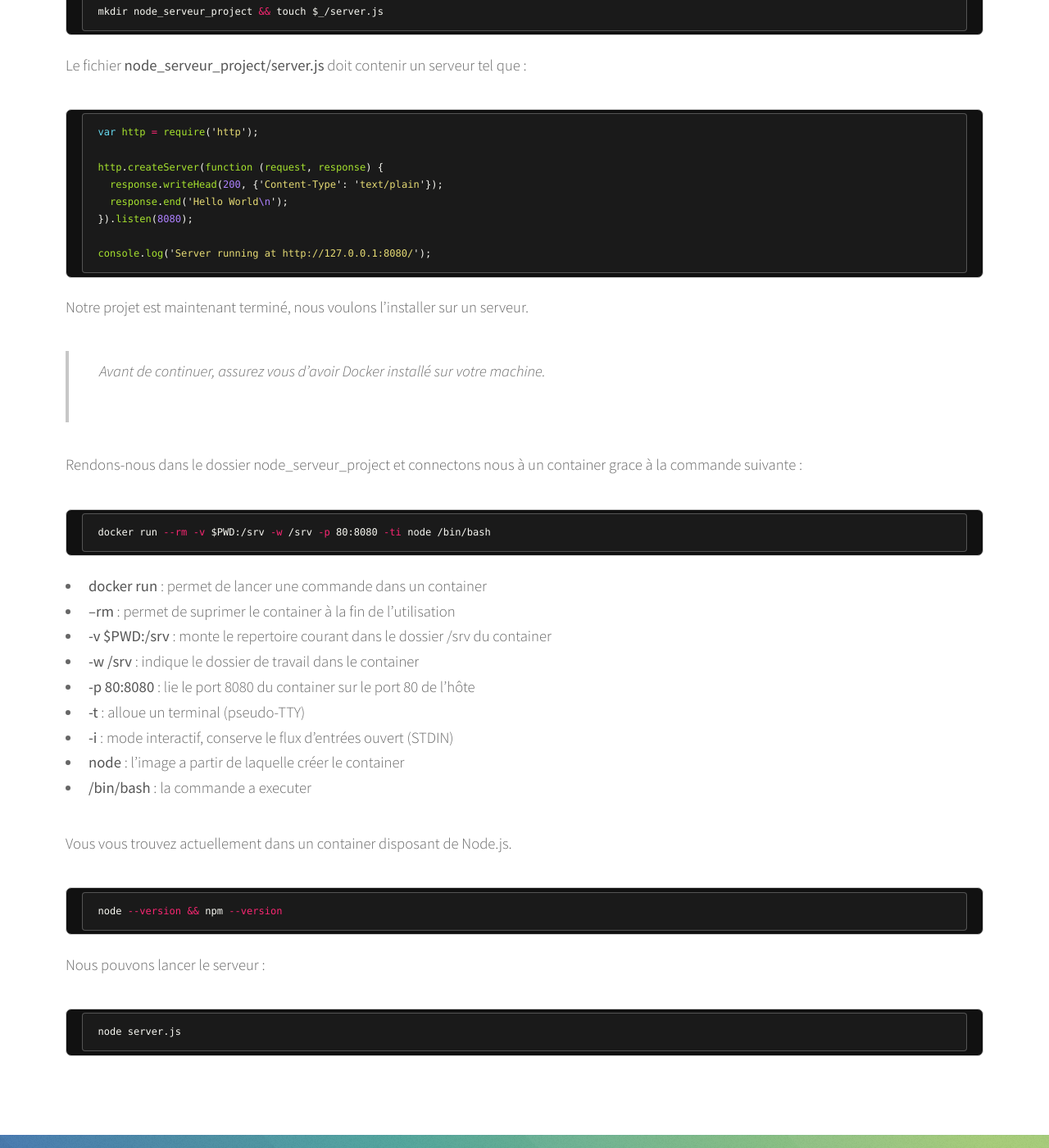
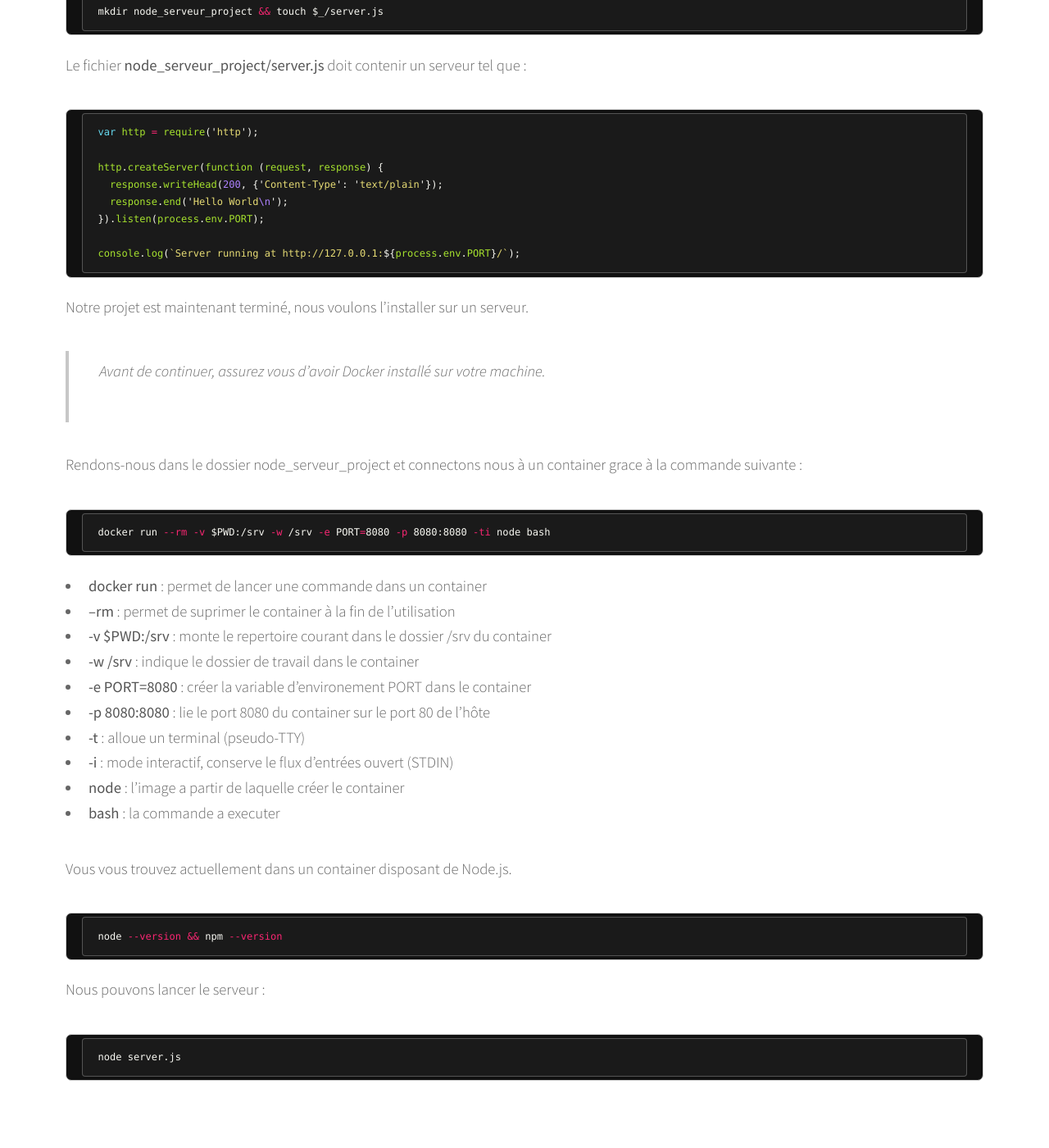
Before and after one commit to rflavien/rflavien.github.io, a Jekyll site: the page built from _posts/2015-12-25-Mise-en-place-serveur-nodejs-avec-docker.markdown, in a window 1280 px wide and 1400 px high, scrolled down 646 px. Shown: the whole window at 82% size. Built offline with Jekyll 4.4.1, drawn with Linux system fonts in a browser that asks for light colours; nearby versions of some CDN libraries; library files that are not in the unit come from our copies.

Commit message:
node docker update

```diff
--- a/_posts/2015-12-25-Mise-en-place-serveur-nodejs-avec-docker.markdown
+++ b/_posts/2015-12-25-Mise-en-place-serveur-nodejs-avec-docker.markdown
@@ -19,9 +19,9 @@ var http = require('http');
 http.createServer(function (request, response) {
   response.writeHead(200, {'Content-Type': 'text/plain'});
   response.end('Hello World\n');
-}).listen(8080);
+}).listen(process.env.PORT);
 
-console.log('Server running at http://127.0.0.1:8080/');
+console.log(`Server running at http://127.0.0.1:${process.env.PORT}/`);
 {% endhighlight %}
 
 Notre projet est maintenant terminé, nous voulons l'installer sur un serveur.
@@ -31,18 +31,19 @@ Notre projet est maintenant terminé, nous voulons l'installer sur un serveur.
 Rendons-nous dans le dossier node_serveur_project et connectons nous à un container grace à la commande suivante :
 
 {% highlight bash %}
-docker run --rm -v $PWD:/srv -w /srv -p 80:8080 -ti node /bin/bash
+docker run --rm -v $PWD:/srv -w /srv -e PORT=8080 -p 8080:8080 -ti node bash
 {% endhighlight %}
 
 - __docker run__ : permet de lancer une commande dans un container
 - __--rm__ : permet de suprimer le container à la fin de l'utilisation
 - __-v $PWD:/srv__ : monte le repertoire courant dans le dossier /srv du container
 - __-w /srv__ : indique le dossier de travail dans le container
-- __-p 80:8080__ : lie le port 8080 du container sur le port 80 de l'hôte
+- __-e PORT=8080__ : créer la variable d'environement PORT dans le container
+- __-p 8080:8080__ : lie le port 8080 du container sur le port 80 de l'hôte
 - __-t__ : alloue un terminal (pseudo-TTY)
 - __-i__ : mode interactif, conserve le flux d'entrées ouvert (STDIN)
 - __node__ : l'image a partir de laquelle créer le container
-- __/bin/bash__ : la commande a executer
+- __bash__ : la commande a executer
 
 Vous vous trouvez actuellement dans un container disposant de Node.js.
 {% highlight bash %}
```
